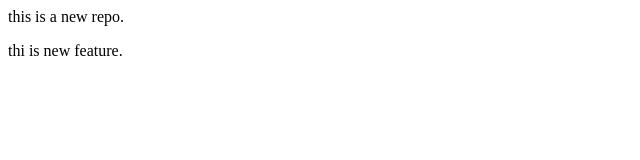
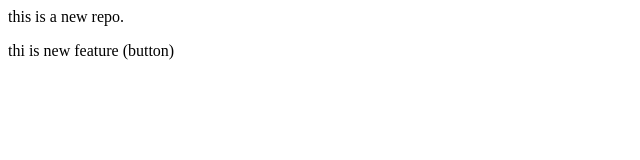
Before and after one commit to karang152/temp1, a plain HTML site: page index.html in a window 1280 px wide. Shown: the full height of the page, 0-640 px from the left. Drawn offline with Linux system fonts and the light colour scheme.

```diff
--- a/index.html
+++ b/index.html
@@ -1,2 +1,2 @@
 <p> this is a new repo. </p>
-<p>thi is new feature. </p>
+<p>thi is new feature (button) </p>
```
